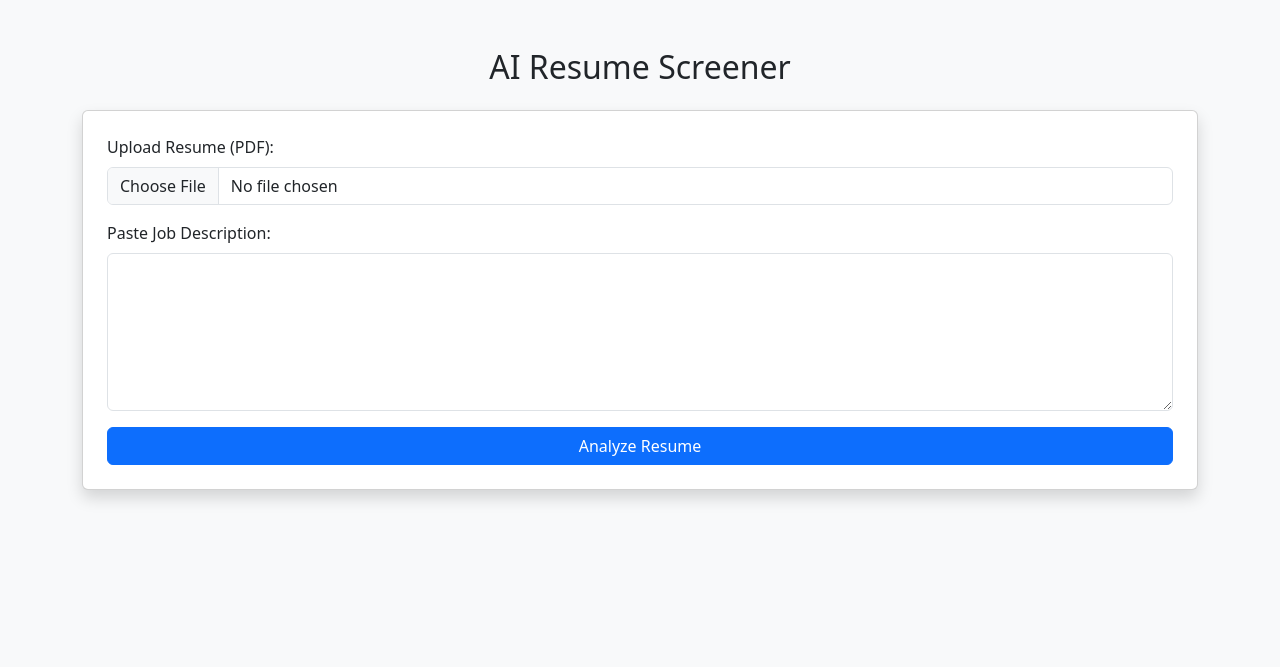
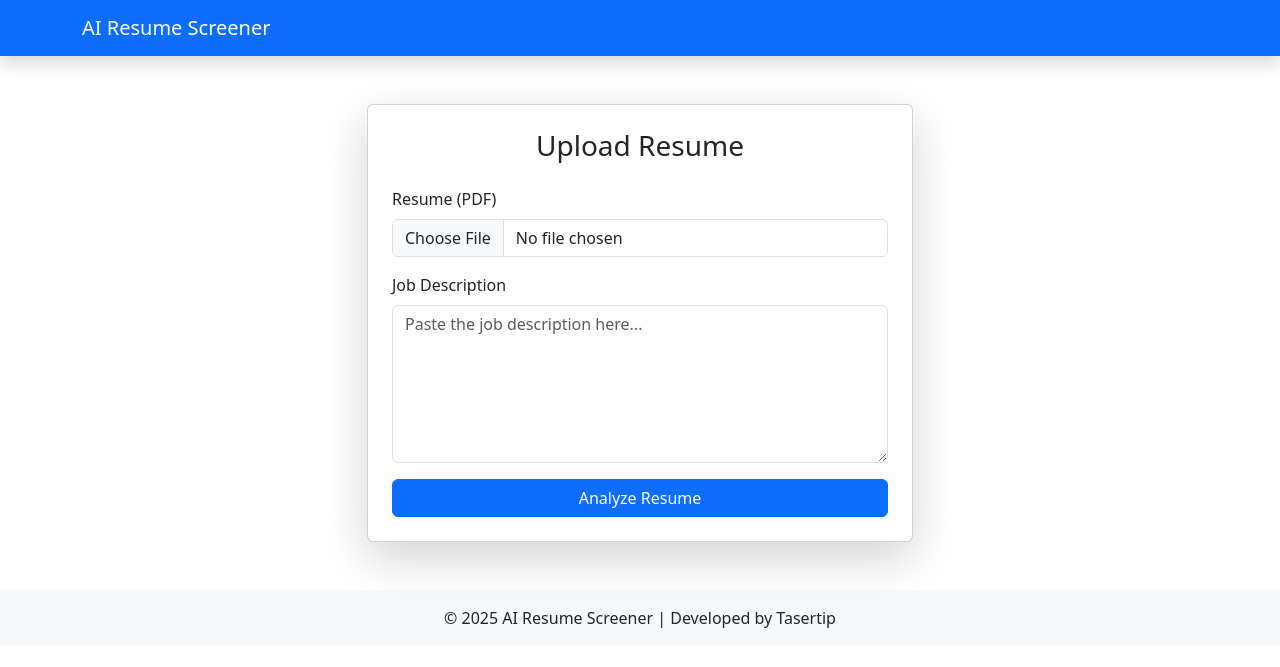
Before and after one commit to eternal-casuist/ResumeScreener, a Flask app: page / in a window 1280 px wide. Shown: the top 667 px of the page. Run offline with Flask 3, Linux system fonts and the light colour scheme; some libraries are stand-ins or nearby versions.

Commit message:
Update index.html

```diff
--- a/templates/index.html
+++ b/templates/index.html
@@ -1,23 +1,50 @@
 <!DOCTYPE html>
-<html>
+<html lang="en">
 <head>
+  <meta charset="UTF-8">
+  <meta name="viewport" content="width=device-width, initial-scale=1.0">
   <title>AI Resume Screener</title>
-  <link rel="stylesheet" href="https://cdn.jsdelivr.net/npm/bootstrap@5.3.0/dist/css/bootstrap.min.css">
+  <!-- Bootstrap CSS -->
+  <link href="https://cdn.jsdelivr.net/npm/bootstrap@5.3.0/dist/css/bootstrap.min.css" rel="stylesheet">
+  <!-- Custom CSS -->
+  <link rel="stylesheet" href="{{ url_for('static', filename='style.css') }}">
 </head>
-<body class="bg-light">
+<body>
+  <!-- Navbar -->
+  <nav class="navbar navbar-expand-lg navbar-dark bg-primary shadow">
+    <div class="container">
+      <a class="navbar-brand" href="#">AI Resume Screener</a>
+    </div>
+  </nav>
+
+  <!-- Main Content -->
   <div class="container mt-5">
-  <h2 class="text-center mb-4">AI Resume Screener</h2>
-  <form action="/analyze" method="post" enctype="multipart/form-data" class="card p-4 shadow">
+    <div class="row justify-content-center">
+      <div class="col-lg-6">
+        <div class="card shadow-lg p-4">
+          <h3 class="card-title text-center mb-4">Upload Resume</h3>
+          <form action="/analyze" method="post" enctype="multipart/form-data">
             <div class="mb-3">
-      <label class="form-label">Upload Resume (PDF):</label>
-      <input type="file" name="resume" class="form-control" required>
+              <label for="resume" class="form-label">Resume (PDF)</label>
+              <input type="file" class="form-control" name="resume" id="resume" accept=".pdf" required>
             </div>
             <div class="mb-3">
-      <label class="form-label">Paste Job Description:</label>
-      <textarea name="job_description" class="form-control" rows="6" required></textarea>
+              <label for="job_description" class="form-label">Job Description</label>
+              <textarea class="form-control" name="job_description" id="job_description" rows="6" placeholder="Paste the job description here..." required></textarea>
             </div>
             <button type="submit" class="btn btn-primary w-100">Analyze Resume</button>
           </form>
         </div>
+      </div>
+    </div>
+  </div>
+
+  <!-- Footer -->
+  <footer class="bg-light text-center mt-5 py-3">
+    <p class="mb-0">© 2025 AI Resume Screener | Developed by Tasertip</p>
+  </footer>
+
+  <!-- Bootstrap JS -->
+  <script src="https://cdn.jsdelivr.net/npm/bootstrap@5.3.0/dist/js/bootstrap.bundle.min.js"></script>
 </body>
 </html>
```
Lines whose indentation alone changed are shown as unchanged.
